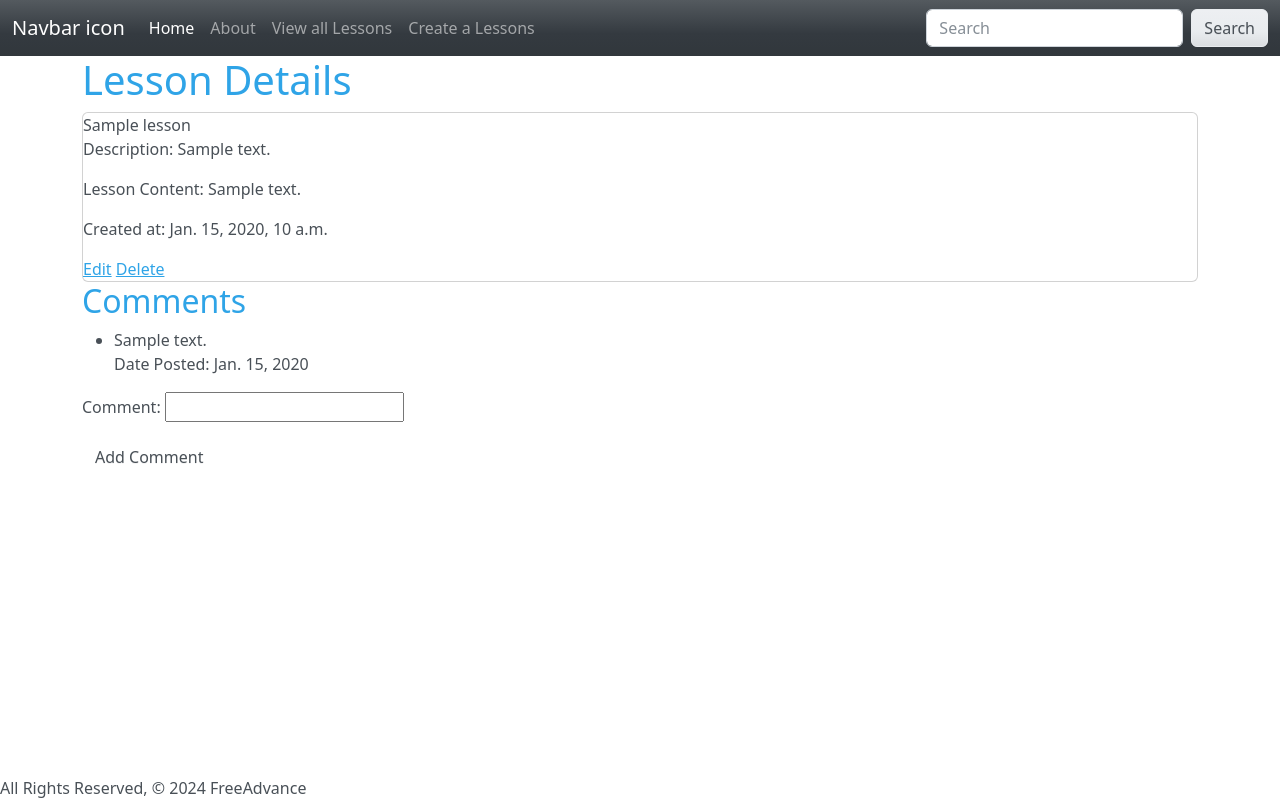
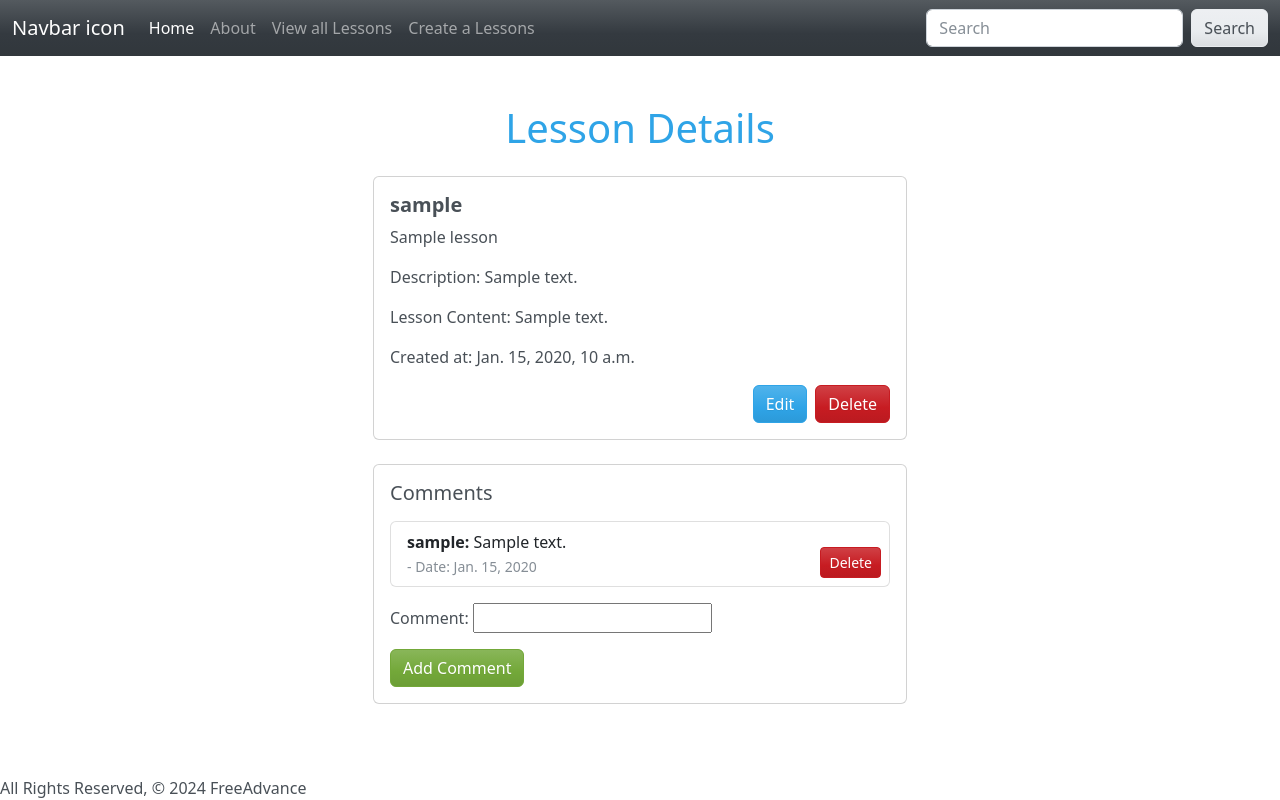
Before and after one commit to YassinHajjej/Cyberpower, a Django app: page /lessons/1/ in a window 1280 px wide. Run offline with Django 5.2, Linux system fonts and the light colour scheme; tables that the repository leaves empty hold one stand-in row (values such as "Sample post"); some libraries are stand-ins or nearby versions.

Commit message:
wip: comment delete bug fix&styling

```diff
--- a/main_app/templates/lessons/detail.html
+++ b/main_app/templates/lessons/detail.html
@@ -1,43 +1,55 @@
-{% extends 'base.html' %} {% block content %}
-
-<h1>Lesson Details</h1>
-
-<div class="row">
-  <div class="col s6">
+{% extends 'base.html' %}
+{% block content %}
+<div class="container">
+  <h1 class="mt-5 text-center">Lesson Details</h1>
+  <div class="row justify-content-center mt-4">
+    <div class="col-md-6">
       <div class="card">
-      <div class="card-content">
-        <span class="card-title">{{ lesson.title }}</span>
-        <p>Description: {{ lesson.description }}</p>
-        <p>Lesson Content: {{ lesson.content }}</p>
-        <p>Created at: {{ lesson.created_at }}</p>
-      </div>
-      <div class="card-action">
-        <a href="{% url 'lesson_update' lesson.id %}">Edit</a>
-        <a href="{% url 'lesson_delete' lesson.id %}">Delete</a>
+        <div class="card-body">
+          <h5 class="card-title"><strong>{{ lesson.user.username }}</strong></h5>
+          <p class="card-text">{{ lesson.title }}</p>
+          <p class="card-text">Description: {{ lesson.description }}</p>
+          <p class="card-text">Lesson Content: {{ lesson.content }}</p>
+          <p class="card-text">Created at: {{ lesson.created_at }}</p>
+          <div class="d-flex justify-content-end">
+            <a href="{% url 'lesson_update' lesson.id %}" class="btn btn-primary me-2">Edit</a>
+            <a href="{% url 'lesson_delete' lesson.id %}" class="btn btn-danger">Delete</a>
           </div>
         </div>
-
-    <h2>Comments</h2>
+      </div>
+    </div>
+  </div>
+  <div class="row justify-content-center mt-4">
+    <div class="col-md-6">
+      <div class="card">
+        <div class="card-body">
+          <h5 class="card-title">Comments</h5>
           {% if comments %}
-    <ul class="collection">
+          <ul class="list-group mt-3">
             {% for comment in comments %}
-      <li class="collection-item">
-        <div>{{ comment.content }}</div>
-        <div>Date Posted: {{ comment.date }}</div>
+            <li class="list-group-item position-relative">
+              <div><strong>{{ comment.user.username }}:</strong> {{ comment.content }}</div>
+              <small class="text-muted">
+                <form action="{% url 'comment_delete' comment.id %}" method="POST" class="position-absolute bottom-0 end-0 mb-2 me-2">
+                  {% csrf_token %}
+                  <button type="submit" class="btn btn-sm btn-danger">Delete</button>
+                </form>
+                - Date: {{ comment.date }}
+              </small>
             </li>
             {% endfor %}
           </ul>
           {% else %}
           <p>No comments yet.</p>
           {% endif %}
-
-    <form action="{% url 'comment_create' lesson_id=lesson.id %}" method="POST">
+          <form action="{% url 'comment_create' lesson_id=lesson.id %}" method="POST" class="mt-3">
             {% csrf_token %}
             {{ comment_form.as_p }}
-        <!-- <textarea name="content" rows="4" cols="50"></textarea><br> -->
-        <button type="submit" class="btn">Add Comment</button>
+            <button type="submit" class="btn btn-success">Add Comment</button>
           </form>
         </div>
       </div>
-
+    </div>
+  </div>
+</div>
 {% endblock %}
--- a/main_app/urls.py
+++ b/main_app/urls.py
@@ -12,5 +12,6 @@ urlpatterns = [
     path('lessons/<int:pk>/update/', views.LessonUpdate.as_view(), name='lesson_update'),
     path('lessons/<int:pk>/delete/', views.LessonDelete.as_view(), name='lesson_delete'),
     path('lesson/<int:lesson_id>/comment/create/', views.add_comment, name='comment_create'),
+    path('comment_delete/<int:comment_id>/', views.delete_comment, name='comment_delete'),
     # path('comment/<int:pk>/delete/', views.CommentDelete.as_view(), name='delete_comment'),
 ]
--- a/main_app/views.py
+++ b/main_app/views.py
@@ -1,6 +1,7 @@
 from django.shortcuts import render, redirect
 from django.contrib import messages
 from django.views.generic.edit import CreateView, UpdateView, DeleteView
+from django.shortcuts import get_object_or_404
 from django.views.generic import ListView, DetailView
 from django.contrib.auth.models import User
 from .models import Lesson, Comments
@@ -71,6 +72,8 @@ def add_comment(request, lesson_id):
     return redirect('lesson_detail', lesson_id=lesson_id)
 
 
-class DeleteComment(DeleteView):
-    model = Comments
-    success_url = '/lessons/'
+def delete_comment(request, comment_id):
+    comment = get_object_or_404(Comments, id=comment_id)
+    if request.method == 'POST':
+        comment.delete()
+    return redirect('lesson_detail', lesson_id=comment.lesson.id)
```
Also changed, not shown: main_app/templates/lessons/index.html (+15 -9 lines), main_app/templates/main_app/lesson_form.html (+24 -10 lines). Lines whose indentation alone changed are shown as unchanged.
